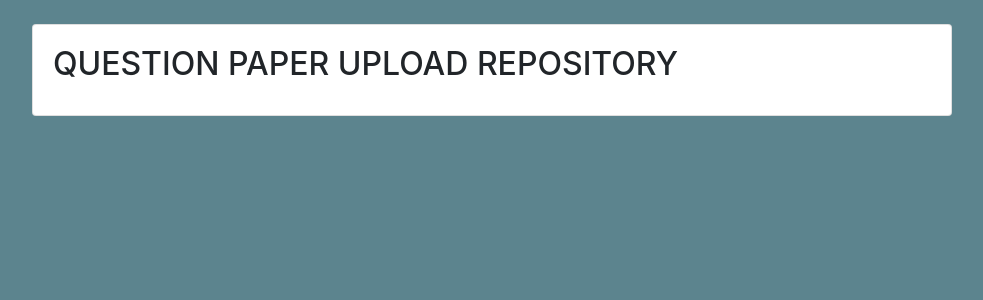
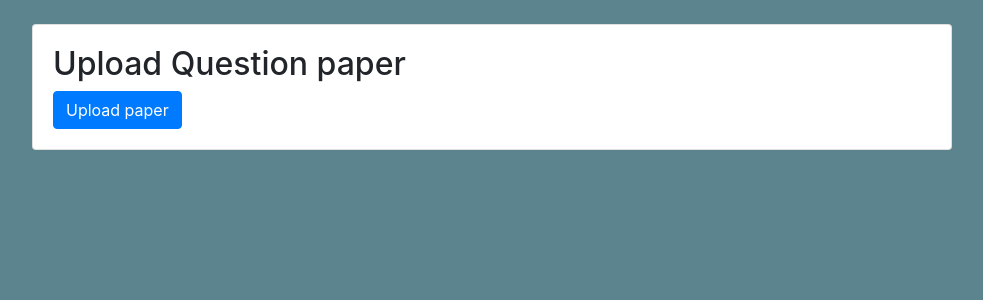
Before and after one commit to ojaskittur/404_NOT_FOUND, a Django app: template django-upload-example/mysite/templates/class_book_list.html in a window 1280 px wide. Shown: the part 56-356 px from the top of the page, without its empty margins (148-1131 px from the left). Run offline with Django 3.2, Linux system fonts and the light colour scheme; the template is opened without the code that fills it: values that come from a table or form of the project are taken from there, others are empty; tables that the repository leaves empty hold one stand-in row (values such as "Sample post"); parts of the project's set-up code (start-up, migrations or seed data) failed here and were passed over; some libraries are stand-ins or nearby versions.

Commit message:
Update class_book_list.html

```diff
--- a/django-upload-example/mysite/templates/class_book_list.html
+++ b/django-upload-example/mysite/templates/class_book_list.html
@@ -1,9 +1,12 @@
 {% extends 'base.html' %}
 
+{% load crispy_forms_tags %}
+
 {% block content %}
-  <h2 class="card-title">QUESTION PAPER UPLOAD REPOSITORY</h2>
-
-
-    <a href="https://github.com/ojaskittur/404_NOT_FOUND"></a>
-
+  <h2>Upload Question paper</h2>
+  <form method="post" enctype="multipart/form-data">
+    {% csrf_token %}
+    {{ form|crispy }}
+    <button type="submit" class="btn btn-primary">Upload paper</button>
+  </form>
 {% endblock %}
```
